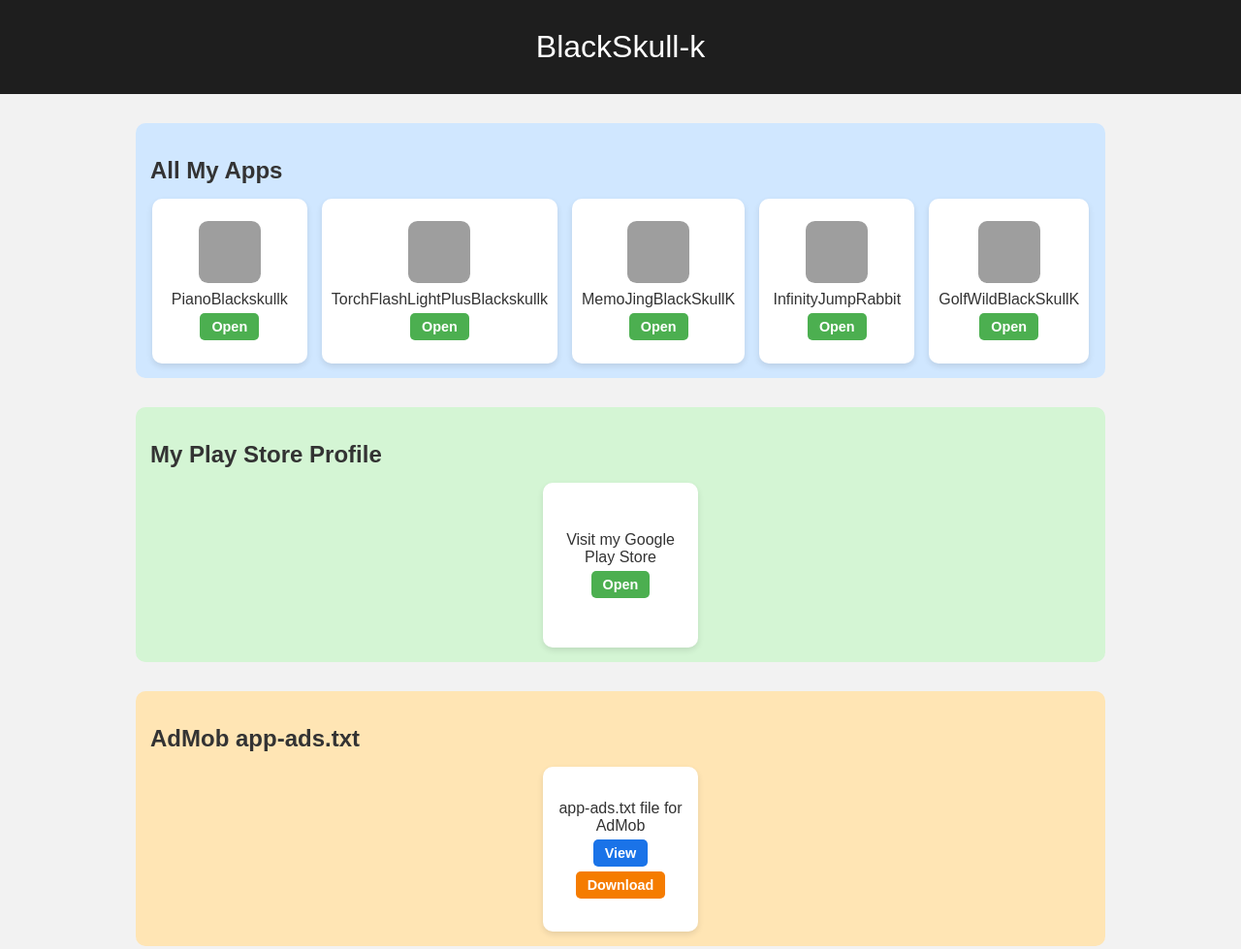
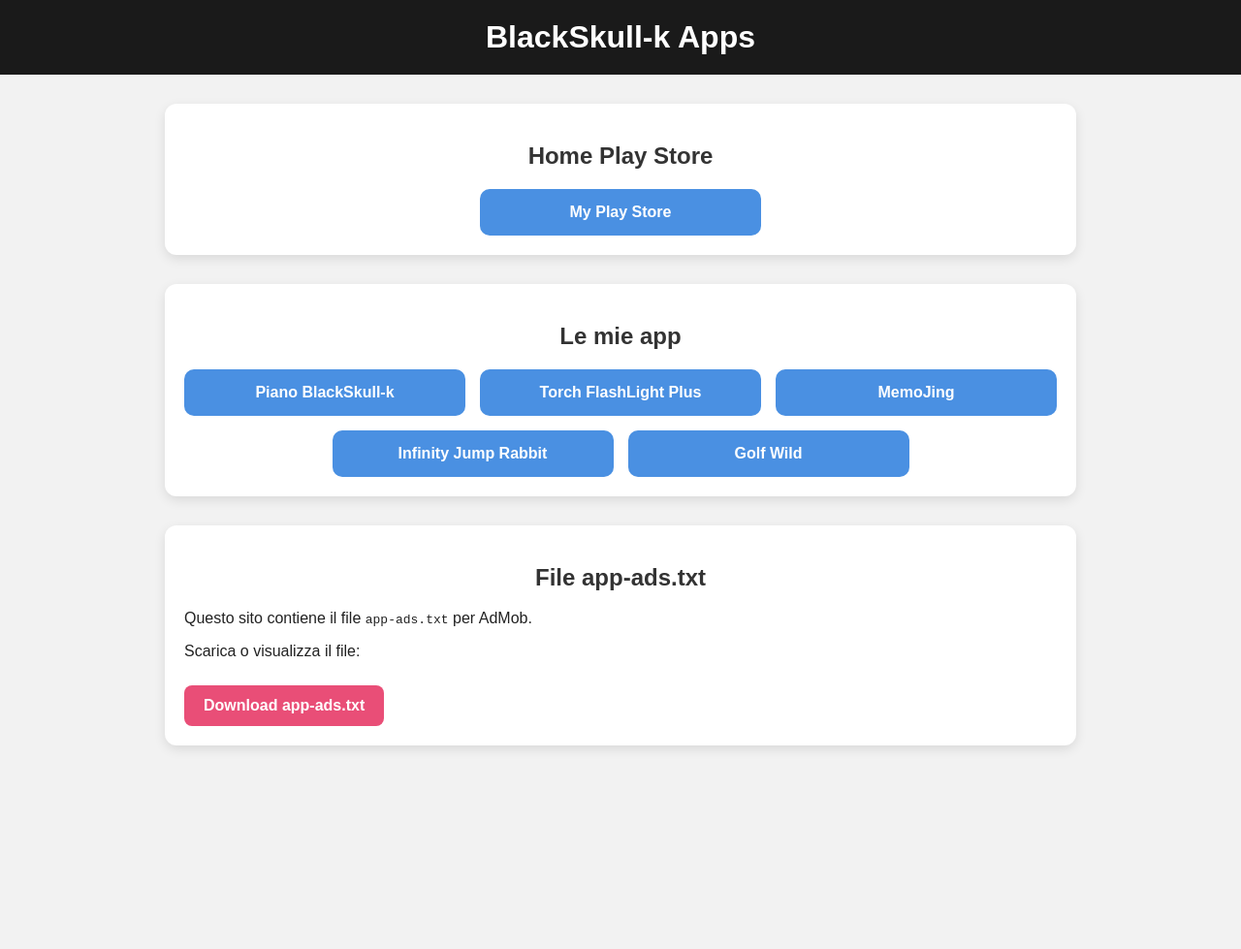
Before and after one commit to BlackSkull-k/app-ads-BlackSkull-k, a plain HTML site: page index.html in a window 1280 px wide. Shown: the whole page at 97% size. After the commit the page ends 800 px from the top, so only its background shows below. Drawn offline with Linux system fonts and the light colour scheme; grey boxes are pictures that could not be loaded.

Commit message:
Update index.html

```diff
--- a/index.html
+++ b/index.html
@@ -3,149 +3,105 @@
 <head>
   <meta charset="UTF-8">
   <meta name="viewport" content="width=device-width, initial-scale=1.0">
-  <title>BlackSkull-k</title>
-
-  <!-- Google Search Console verification -->
-  <meta name="google-site-verification" content="p3WxNMSzZRIBQIWVgAqcBhdaD6CRG99rZ3fTvgYM1I8" />
-
+  <title>BlackSkull-k Apps</title>
   <style>
     body {
       font-family: Arial, sans-serif;
-      background: #f2f2f2;
-      color: #333;
+      background-color: #f2f2f2;
       margin: 0;
       padding: 0;
+      color: #222;
     }
     header {
-      background: #1e1e1e;
+      background-color: #1a1a1a;
       color: #fff;
       text-align: center;
-      padding: 30px 20px;
+      padding: 20px 0;
       font-size: 2em;
-    }
-    main {
-      max-width: 1000px;
-      margin: 20px auto;
-      padding: 10px;
+      font-weight: bold;
     }
     .section {
-      margin-bottom: 30px;
-      padding: 10px;
-      border-radius: 10px;
+      max-width: 900px;
+      margin: 30px auto;
+      padding: 20px;
+      background-color: #ffffff;
+      border-radius: 12px;
+      box-shadow: 0px 4px 12px rgba(0,0,0,0.1);
     }
-    h2 {
-      margin-bottom: 15px;
+    .section h2 {
+      text-align: center;
+      color: #333;
     }
-    .card-container {
+    .app-list {
       display: flex;
       flex-wrap: wrap;
+      justify-content: center;
       gap: 15px;
-      justify-content: center;
+      margin-top: 15px;
     }
-    .card {
-      background: #fff;
+    .app-item {
+      background-color: #4a90e2;
+      color: white;
+      padding: 15px 20px;
       border-radius: 10px;
-      box-shadow: 0 3px 6px rgba(0,0,0,0.1);
-      padding: 10px;
-      flex: 0 0 140px;
-      display: flex;
-      flex-direction: column;
-      align-items: center;
-      justify-content: center;
-      min-height: 150px;
       text-align: center;
+      width: 250px;
+      font-weight: bold;
+      text-decoration: none;
+      transition: transform 0.2s;
     }
-    .card img {
-      width: 64px;
-      height: 64px;
-      margin-bottom: 8px;
-      border-radius: 15%;
+    .app-item:hover {
+      transform: scale(1.05);
+      background-color: #357ABD;
     }
-    .card a {
+    .ads-section {
+      text-align: center;
+      margin-top: 20px;
+    }
+    .download-btn {
+      display: inline-block;
+      padding: 12px 20px;
+      margin-top: 10px;
+      background-color: #e94e77;
+      color: white;
+      font-weight: bold;
+      border-radius: 8px;
       text-decoration: none;
-      color: #fff;
-      font-weight: bold;
-      font-size: 0.9em;
-      padding: 6px 12px;
-      border-radius: 5px;
-      margin-top: 5px;
-      display: inline-block;
+      transition: background-color 0.2s;
     }
-    .btn-view { background: #1a73e8; }
-    .btn-download { background: #f57c00; }
-    .btn-open { background: #4caf50; }
-    /* Colori delle sezioni */
-    .apps-section { background: #d0e7ff; padding: 15px; }
-    .playstore-section { background: #d4f5d4; padding: 15px; }
-    .ads-section { background: #ffe5b4; padding: 15px; }
-    @media (max-width: 800px) {
-      .card { flex: 0 0 calc(50% - 10px); }
-    }
-    @media (max-width: 500px) {
-      .card { flex: 0 0 100%; }
+    .download-btn:hover {
+      background-color: #d03c63;
     }
   </style>
 </head>
 <body>
 
-  <header>BlackSkull-k</header>
+<header>BlackSkull-k Apps</header>
 
-  <main>
-    <!-- Sezione App -->
-    <div class="section apps-section">
-      <h2>All My Apps</h2>
-      <div class="card-container">
-        <div class="card">
-          <img src="https://play-lh.googleusercontent.com/VhNcQFoyrQ0ypCkDFb7aIih9JqWuvREU6i9v90I6a0WZ0J2bIerBvK0cRWrhZcbjG0g" alt="PianoBlackskullk">
-          <span>PianoBlackskullk</span>
-          <a href="https://play.google.com/store/apps/details?id=com.PianoBlackskullk.com" class="btn-open" target="_blank">Open</a>
-        </div>
-        <div class="card">
-          <img src="https://play-lh.googleusercontent.com/fNrrc2mv_JQH9eNwTs58YQkYwD2U7wq9G6KcOe8D0j0r5FGkI8oV9BvT2VebkGqX6w" alt="TorchFlashLightPlusBlackskullk">
-          <span>TorchFlashLightPlusBlackskullk</span>
-          <a href="https://play.google.com/store/apps/details?id=com.TorchFlashLightPlusBlackskullk.com" class="btn-open" target="_blank">Open</a>
-        </div>
-        <div class="card">
-          <img src="https://play-lh.googleusercontent.com/f9W6UjBzvJuP8vZ3mEebcXNnXJhZJbOaDd3zchMF6Qp5pXc3zQDRpR1zTz0wU4kTqg" alt="MemoJingBlackSkullK">
-          <span>MemoJingBlackSkullK</span>
-          <a href="https://play.google.com/store/apps/details?id=com.memojingblackskullk.com" class="btn-open" target="_blank">Open</a>
-        </div>
-        <div class="card">
-          <img src="https://play-lh.googleusercontent.com/lfG9kI9h9XJHgPd5V6E03oSshhFj8kqRkMg2QzsvR4rR3x0DyzM1XJz6yZ2aDqHwZw" alt="InfinityJumpRabbit">
-          <span>InfinityJumpRabbit</span>
-          <a href="https://play.google.com/store/apps/details?id=com.infinityjumprabbit.com" class="btn-open" target="_blank">Open</a>
-        </div>
-        <div class="card">
-          <img src="https://play-lh.googleusercontent.com/BxV8_TfZ3hX1Dy5m-9v7bRZXuC1cKQbZC0jFq_4K2yx14XGvZ-0kpZk7Pd0x0IxA" alt="GolfWildBlackSkullK">
-          <span>GolfWildBlackSkullK</span>
-          <a href="https://play.google.com/store/apps/details?id=com.golfwildblackskullk.com" class="btn-open" target="_blank">Open</a>
-        </div>
-      </div>
-    </div>
+<div class="section">
+  <h2>Home Play Store</h2>
+  <div class="app-list">
+    <a href="https://play.google.com/store/apps/dev?id=6316655378671230760" class="app-item" target="_blank">My Play Store</a>
+  </div>
+</div>
 
-    <!-- Sezione Play Store principale -->
-    <div class="section playstore-section">
-      <h2>My Play Store Profile</h2>
-      <div class="card-container">
-        <div class="card">
-          <span>Visit my Google Play Store</span>
-          <a href="https://play.google.com/store/apps/dev?id=6316655378671230760" class="btn-open" target="_blank">Open</a>
-        </div>
-      </div>
-    </div>
+<div class="section">
+  <h2>Le mie app</h2>
+  <div class="app-list">
+    <a href="https://play.google.com/store/apps/details?id=com.PianoBlackskullk.com" class="app-item" target="_blank">Piano BlackSkull-k</a>
+    <a href="https://play.google.com/store/apps/details?id=com.TorchFlashLightPlusBlackskullk.com" class="app-item" target="_blank">Torch FlashLight Plus</a>
+    <a href="https://play.google.com/store/apps/details?id=com.memojingblackskullk.com" class="app-item" target="_blank">MemoJing</a>
+    <a href="https://play.google.com/store/apps/details?id=com.infinityjumprabbit.com" class="app-item" target="_blank">Infinity Jump Rabbit</a>
+    <a href="https://play.google.com/store/apps/details?id=com.golfwildblackskullk.com" class="app-item" target="_blank">Golf Wild</a>
+  </div>
+</div>
 
-    <!-- Sezione App-ads.txt -->
-    <div class="section ads-section">
-      <h2>AdMob app-ads.txt</h2>
-      <div class="card-container">
-        <div class="card">
-          <span>app-ads.txt file for AdMob</span>
-          <a href="https://appadstxt-bsk.netlify.app/app-ads.txt" class="btn-view" target="_blank">View</a>
-          <a href="https://appadstxt-bsk.netlify.app/app-ads.txt" class="btn-download" download>Download</a>
-        </div>
-      </div>
-    </div>
-  </main>
+<div class="section">
+  <h2>File app-ads.txt</h2>
+  <p>Questo sito contiene il file <code>app-ads.txt</code> per AdMob.</p>
+  <p>Scarica o visualizza il file:</p>
+  <a href="https://appadstxt-bsk.netlify.app/app-ads.txt" class="download-btn" download>Download app-ads.txt</a>
+</div>
 
 </body>
 </html>
```
